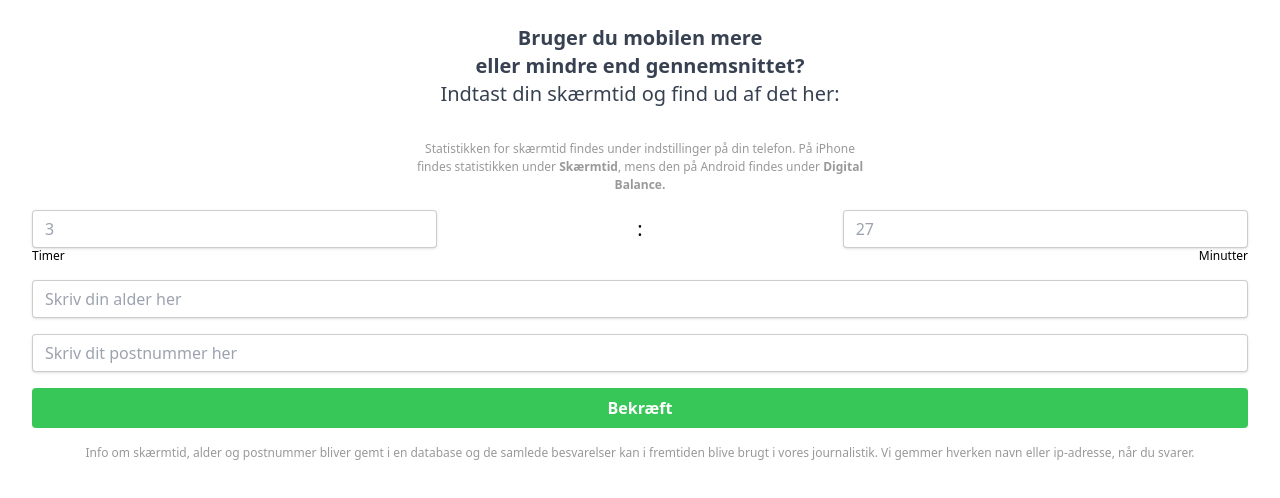
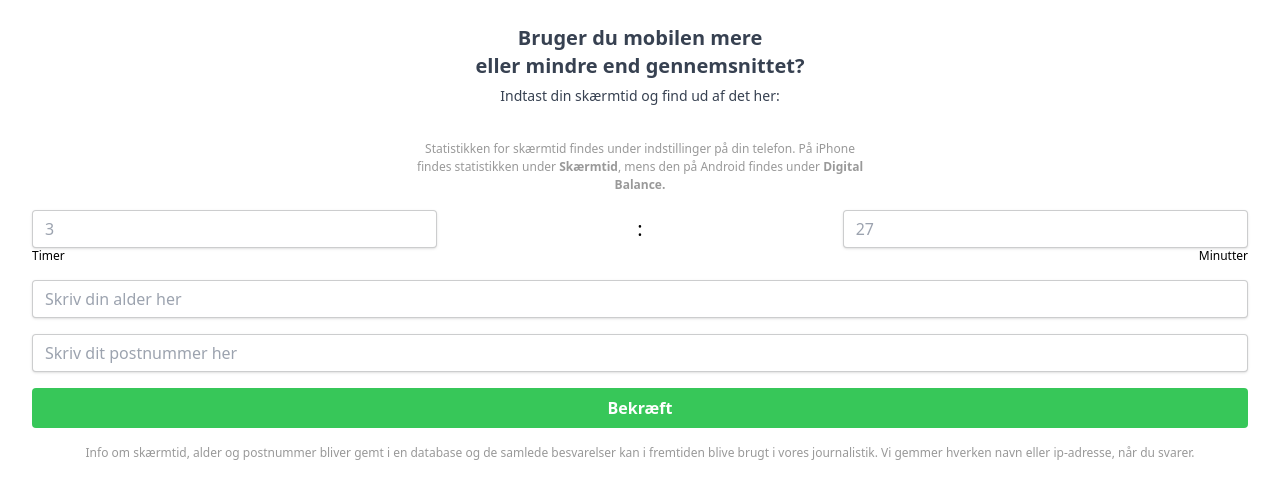
Before and after one commit to MartinDreyer/mobile_screentime, a Next.js app: page / in a window 1280 px wide. Shown: the top 498 px of the page. Built offline with nearby package versions, Linux system fonts and the light colour scheme; no server answers.

Commit message:
smaller heading

```diff
--- a/app/components/Form.tsx
+++ b/app/components/Form.tsx
@@ -67,7 +67,7 @@ export default function () {
       <label
       className="block  text-gray-700 text-xl text-center font-bold mb-8">
         Bruger du mobilen mere<br/> eller mindre end gennemsnittet? <br/>
-        <span className='font-normal'>Indtast din skærmtid og find ud af det her:</span>
+        <span className='font-normal text-sm'>Indtast din skærmtid og find ud af det her:</span>
       </label>
       <div className='w-full flex mb-4 justify-center'>
         <p className='screentime-info max-w-md text-center'>Statistikken for skærmtid findes under indstillinger på din telefon. På iPhone findes statistikken under <b>Skærmtid</b>, mens den på Android findes under <b>Digital Balance.</b></p>
```
